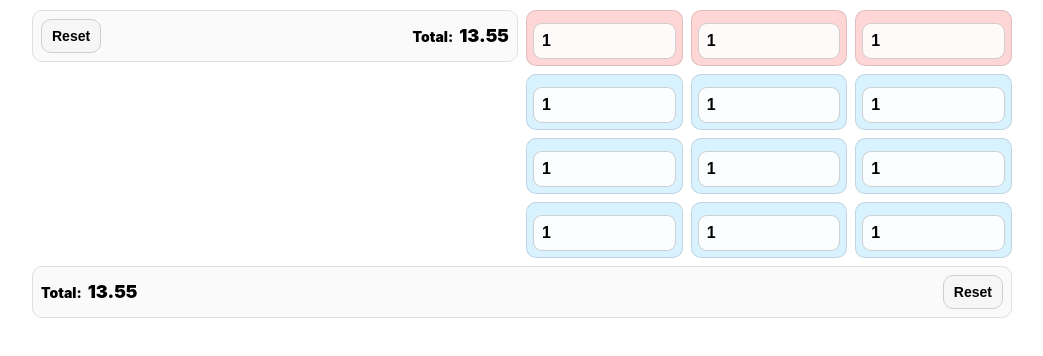
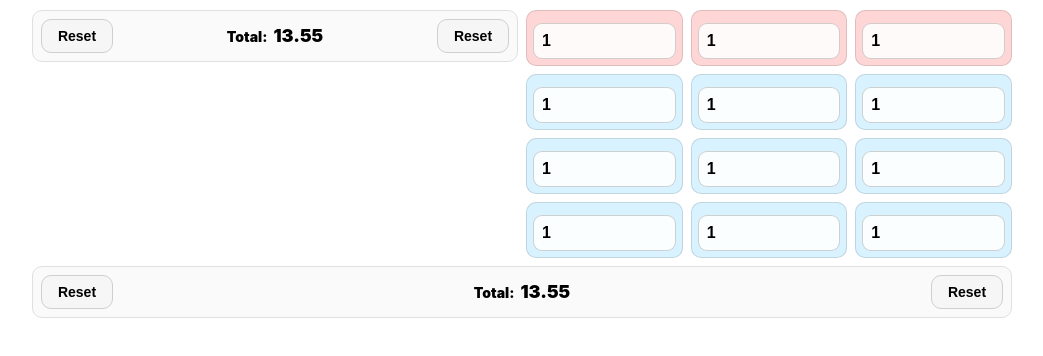
Before and after one commit to BShim92/Frankenstein, a plain HTML site: page index.html in a window 1280 px wide. Shown: the whole page, without its empty margins (118-1161 px from the left). Drawn offline with Linux system fonts and the light colour scheme.

Commit message:
Update index.html

```diff
--- a/index.html
+++ b/index.html
@@ -8,7 +8,6 @@
     :root { font-family: -apple-system, system-ui, Segoe UI, Roboto, Arial; }
     body { margin: 10px; }
 
-    /* Split page down the middle */
     .layout{
       display: grid;
       grid-template-columns: 1fr 1fr;
@@ -18,20 +17,22 @@
       margin: 0 auto;
     }
 
-    /* Bar styling (top + bottom) */
     .panel{
       border: 1px solid #e0e0e0;
       border-radius: 10px;
       background: #fafafa;
       padding: 8px;
     }
+
+    /* 3-item bar: Reset | Total | Reset */
     .bar{
       display: flex;
       align-items: center;
-      justify-content: space-between;
       gap: 8px;
     }
     .total{
+      flex: 1;                 /* center block */
+      text-align: center;      /* center text */
       font-size: 14px;
       font-weight: 900;
       color: #000;
@@ -52,15 +53,15 @@
       cursor: pointer;
       font-weight: 700;
       white-space: nowrap;
+      min-width: 72px;
     }
 
-    /* Right side (Grid) */
-    .grid {
+    .grid{
       display: grid;
       grid-template-columns: repeat(3, 1fr);
       gap: 8px;
     }
-    .cell {
+    .cell{
       border-radius: 10px;
       border: 1px solid rgba(0,0,0,.12);
       min-height: 56px;
@@ -70,7 +71,6 @@
       align-items: flex-end;
     }
 
-    /* Colors */
     .r0 { background: #ffd6d6; }
     .r1,.r2,.r3 { background: #d9f2ff; }
 
@@ -86,10 +86,7 @@
       font-weight: 800;
     }
 
-    /* Bottom bar spans full width */
-    .footer{
-      grid-column: 1 / -1;
-    }
+    .footer{ grid-column: 1 / -1; }
 
     @media (max-width: 520px){
       .layout{ grid-template-columns: 1fr; }
@@ -100,42 +97,40 @@
 <body>
 
   <div class="layout">
-    <!-- TOP BAR: Reset left, Total right (switched) -->
+    <!-- TOP BAR: Reset | Total | Reset -->
     <div class="panel">
       <div class="bar">
-        <button id="resetTop" type="button">Reset</button>
+        <button id="resetTopLeft" type="button">Reset</button>
         <div class="total">Total:<span class="num" id="totalTop">0.00</span></div>
+        <button id="resetTopRight" type="button">Reset</button>
       </div>
     </div>
 
     <!-- GRID -->
     <div class="grid" id="grid">
-      <!-- Row 1 (red) -->
       <div class="cell r0" data-mult="0"><input value="1" type="number" inputmode="decimal" step="any" /></div>
       <div class="cell r0" data-mult="0.4"><input value="1" type="number" inputmode="decimal" step="any" /></div>
       <div class="cell r0" data-mult="1.7"><input value="1" type="number" inputmode="decimal" step="any" /></div>
 
-      <!-- Row 2 (blue) -->
       <div class="cell r1" data-mult="1.6"><input value="1" type="number" inputmode="decimal" step="any" /></div>
       <div class="cell r1" data-mult="2.4"><input value="1" type="number" inputmode="decimal" step="any" /></div>
       <div class="cell r1" data-mult="2.0"><input value="1" type="number" inputmode="decimal" step="any" /></div>
 
-      <!-- Row 3 (blue) -->
       <div class="cell r2" data-mult="1.5"><input value="1" type="number" inputmode="decimal" step="any" /></div>
       <div class="cell r2" data-mult="1.25"><input value="1" type="number" inputmode="decimal" step="any" /></div>
       <div class="cell r2" data-mult="0.75"><input value="1" type="number" inputmode="decimal" step="any" /></div>
 
-      <!-- Row 4 (blue) -->
       <div class="cell r3" data-mult="0.75"><input value="1" type="number" inputmode="decimal" step="any" /></div>
       <div class="cell r3" data-mult="0.8"><input value="1" type="number" inputmode="decimal" step="any" /></div>
       <div class="cell r3" data-mult="0.4"><input value="1" type="number" inputmode="decimal" step="any" /></div>
     </div>
 
-    <!-- BOTTOM BAR: Total left, Reset right (switched) -->
+    <!-- BOTTOM BAR: Reset | Total | Reset -->
     <div class="panel footer">
       <div class="bar">
+        <button id="resetBottomLeft" type="button">Reset</button>
         <div class="total">Total:<span class="num" id="totalBottom">0.00</span></div>
-        <button id="resetBottom" type="button">Reset</button>
+        <button id="resetBottomRight" type="button">Reset</button>
       </div>
     </div>
   </div>
@@ -144,8 +139,13 @@
   const cells = Array.from(document.querySelectorAll(".cell"));
   const totalTopEl = document.getElementById("totalTop");
   const totalBottomEl = document.getElementById("totalBottom");
-  const resetTop = document.getElementById("resetTop");
-  const resetBottom = document.getElementById("resetBottom");
+
+  const resetBtns = [
+    document.getElementById("resetTopLeft"),
+    document.getElementById("resetTopRight"),
+    document.getElementById("resetBottomLeft"),
+    document.getElementById("resetBottomRight"),
+  ];
 
   function numOrZero(v) {
     const t = String(v).trim();
@@ -189,8 +189,7 @@
     inp.addEventListener("input", recalc);
   }
 
-  resetTop.addEventListener("click", resetAll);
-  resetBottom.addEventListener("click", resetAll);
+  for (const b of resetBtns) b.addEventListener("click", resetAll);
 
   recalc();
 </script>
```
